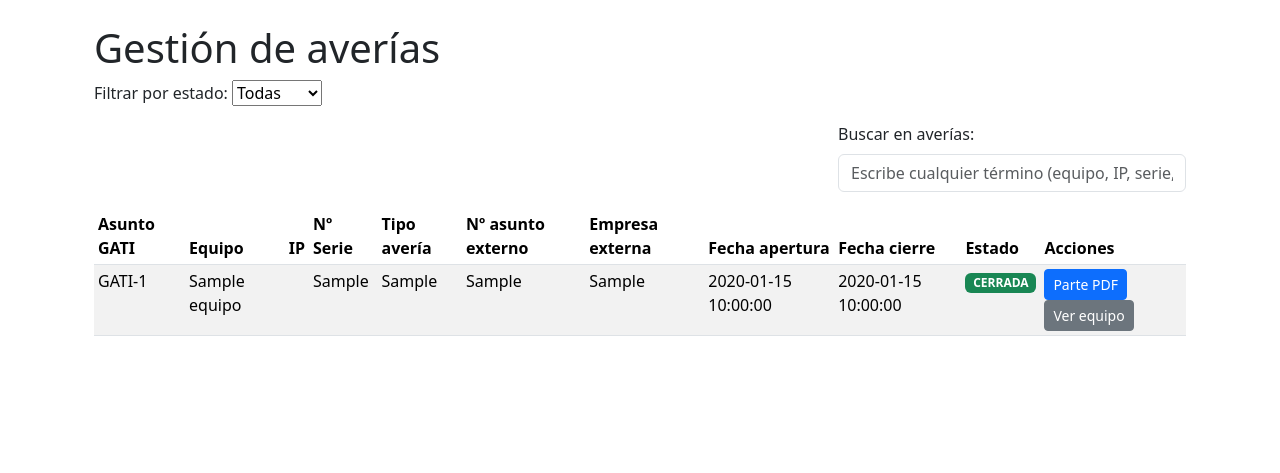
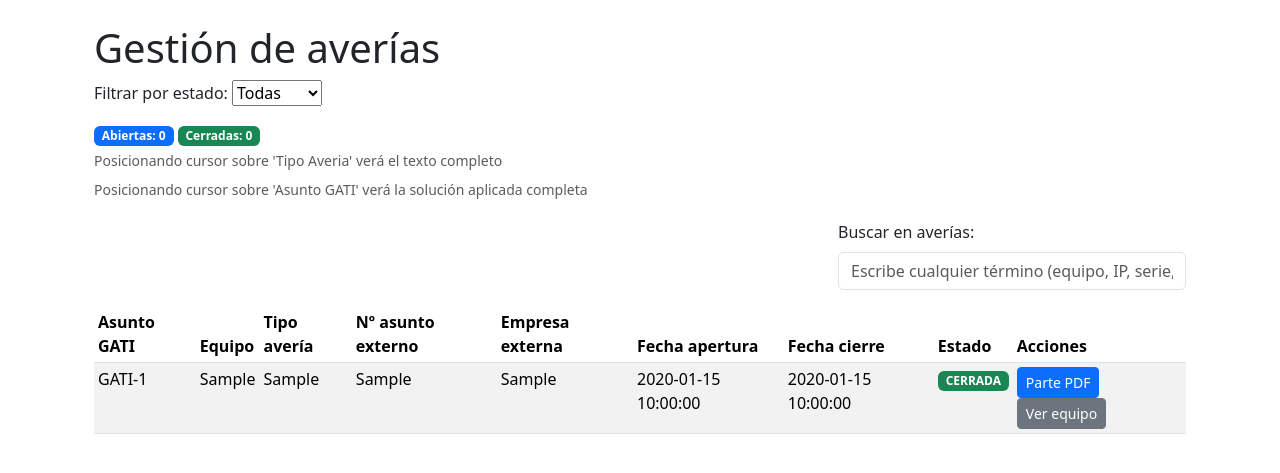
Before and after one commit to JSenen/inventario_it, a PHP site: page /averias_list.php in a window 1280 px wide. Shown: the part 128-601 px from the top of the page. Run offline with PHP 8.4, Linux system fonts and the light colour scheme; the visitor is signed in with stand-in values (Sample User, id 1); tables that the repository leaves empty hold one stand-in row (values such as "Sample post"); some libraries are stand-ins or nearby versions.

Commit message:
Gestion averias and update css

```diff
--- a/db/inventario_schema.sql
+++ b/db/inventario_schema.sql
@@ -466,3 +466,8 @@ SET e.fecha_compra = t.falta
 WHERE (e.fecha_compra IS NULL OR e.fecha_compra = '0000-00-00')
   AND t.falta IS NOT NULL
   AND t.falta <> '0000-00-00';
+
+
+-- 07-12-2025 Añadido campo solucion_aplicada a averias
+ALTER TABLE averias
+ADD COLUMN solucion_aplicada TEXT NULL AFTER empresa_ext;
--- a/web/averias_list.php
+++ b/web/averias_list.php
@@ -13,7 +13,8 @@ $equipo_id     = isset($_GET['equipo_id']) ? (int)$_GET['equipo_id'] : 0;
 $sql = "SELECT a.*,
                e.hostname      AS nombre_equipo,
                e.numero_serie  AS numero_serie,
-               ip.ip           AS ip_principal
+               ip.ip           AS ip_principal,
+               e.etiqueta      AS etiqueta
         FROM averias a
         JOIN equipos e ON e.id = a.equipo_id
         LEFT JOIN ips_equipos ip
@@ -21,6 +22,9 @@ $sql = "SELECT a.*,
         WHERE 1=1";
 
 $params = [];
+
+$averiasAbiertas = (int)$pdo->query("SELECT COUNT(*) FROM averias WHERE estado = 'ABIERTA'")->fetchColumn();
+$averiasCerradas = (int)$pdo->query("SELECT COUNT(*) FROM averias WHERE estado = 'CERRADA'")->fetchColumn();
 
 // 🔹 Filtrar por equipo si viene en la URL
 if ($equipo_id > 0) {
@@ -81,6 +85,21 @@ $averias = $stmt->fetchAll(PDO::FETCH_ASSOC);
             <option value="CERRADA" <?= $estado_filtro === 'CERRADA' ? 'selected' : '' ?>>Cerradas</option>
         </select>
     </form>
+    <div>
+    <div class="row mb-3">
+        <div class="col-md-4">
+            <span class="badge bg-primary">
+                Abiertas: <?= $averiasAbiertas ?>
+            </span>
+            <span class="badge bg-success">
+                Cerradas: <?= $averiasCerradas ?>
+            </span>
+        </div>
+    <span class="form-text mb-1">Posicionando cursor sobre 'Tipo Averia' verá el texto completo</span>
+    <span class="form-text mb-1">Posicionando cursor sobre 'Asunto GATI' verá la solución aplicada completa</span>
+
+
+    </div>
     <div class="row mb-3">
     <div class="col-md-4 ms-auto">
         <label for="buscarAverias" class="form-label">Buscar en averías:</label>
@@ -100,8 +119,6 @@ $averias = $stmt->fetchAll(PDO::FETCH_ASSOC);
 <tr>
     <th>Asunto GATI</th>
     <th>Equipo</th>
-    <th>IP</th>
-    <th>Nº Serie</th>
     <th>Tipo avería</th>
     <th>Nº asunto externo</th>
     <th>Empresa externa</th>
@@ -115,11 +132,19 @@ $averias = $stmt->fetchAll(PDO::FETCH_ASSOC);
         <tbody>
         <?php foreach ($averias as $av): ?>
             <tr>
-                <td>GATI-<?= htmlspecialchars($av['id']) ?></td>
-                <td><?= htmlspecialchars($av['nombre_equipo'] ?? '') ?></td>
-                <td><?= htmlspecialchars($av['ip_equipo'] ?? '') ?></td>
-                <td><?= htmlspecialchars($av['numero_serie'] ?? '') ?></td>
-                <td><?= htmlspecialchars($av['tipo_averia']) ?></td>
+                <td>
+                    <span
+                        title="<?= htmlspecialchars($av['solucion_aplicada'] ?? '') ?>"
+                        style="cursor: help;">
+                        GATI-<?= htmlspecialchars($av['id']) ?>
+                    </span>
+                </td>
+                <td><?= htmlspecialchars($av['etiqueta'] ?? '') ?></td>
+                <td class="col-tipo-averia"
+                    title="<?= htmlspecialchars($av['tipo_averia']) ?>">
+                    <?= htmlspecialchars($av['tipo_averia']) ?>
+                </td>
+
                 <td><?= htmlspecialchars($av['num_asunto']) ?></td>
                 <td><?= htmlspecialchars($av['empresa_ext']) ?></td>
                 <td><?= htmlspecialchars($av['fecha_creacion']) ?></td>
@@ -148,11 +173,12 @@ $averias = $stmt->fetchAll(PDO::FETCH_ASSOC);
                     <!-- Cerrar avería (solo si está abierta) -->
                     <?php if ($av['estado'] === 'ABIERTA'): ?>
                         <a class="btn btn-sm btn-success"
-                           href="averia_cerrar.php?id=<?= $av['id'] ?>"
-                           onclick="return confirm('¿Cerrar esta avería?');">
+                        href="averia_cerrar.php?id=<?= $av['id'] ?>">
                             Cerrar
                         </a>
                     <?php endif; ?>
+
+
                 </td>
             </tr>
         <?php endforeach; ?>
--- a/web/includes/header.php
+++ b/web/includes/header.php
@@ -199,7 +199,12 @@
     border-radius: 3px;
 }
 
-
+.col-tipo-averia {
+    max-width: 45px;        /* ajusta el tamaño que quieras */
+    white-space: nowrap;     /* evita salto de línea */
+    overflow: hidden;        /* oculta exceso */
+    text-overflow: ellipsis; /* pone "..." */
+}
 
 </style>
     <script src="vendor/bootstrap/js/bootstrap.bundle.min.js"></script>
```
Also changed, not shown: web/averia_cerrar.php (+94 -9 lines), web/equipo_editar.php (+25 -11 lines).
